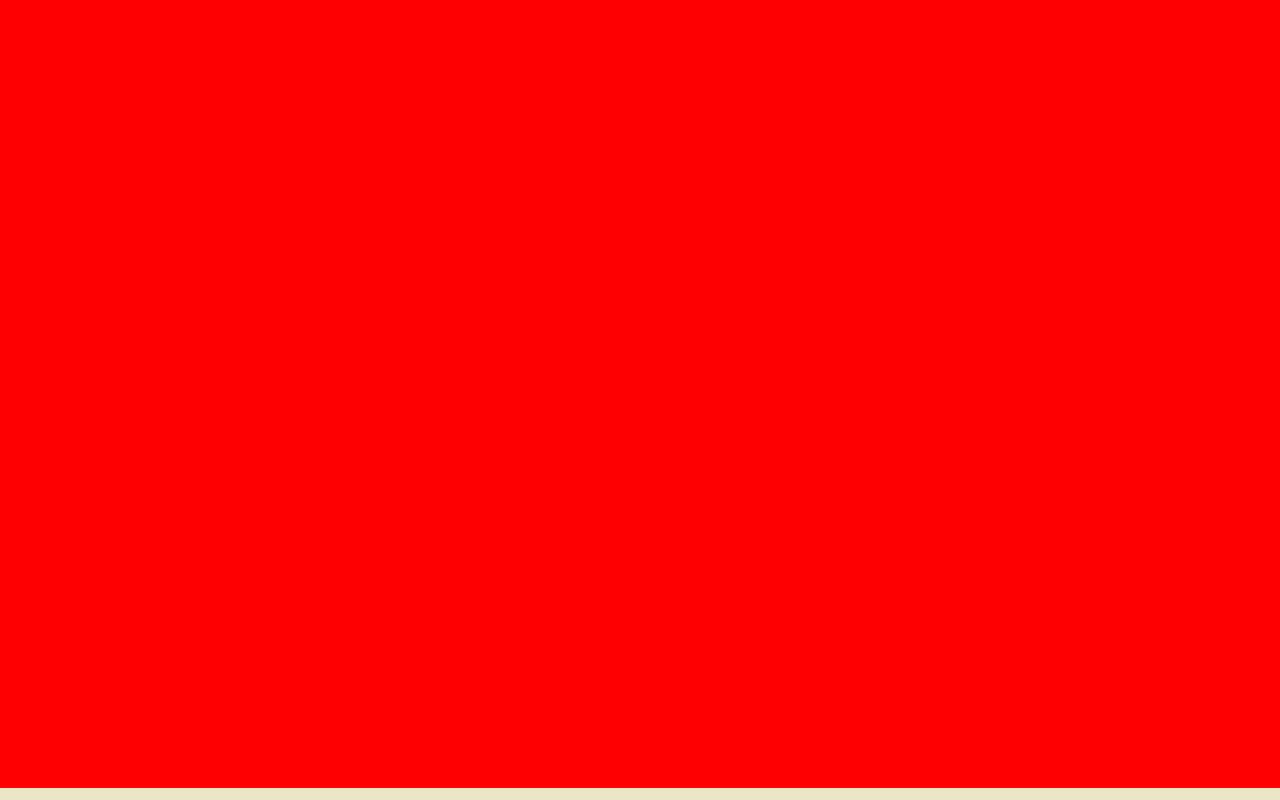
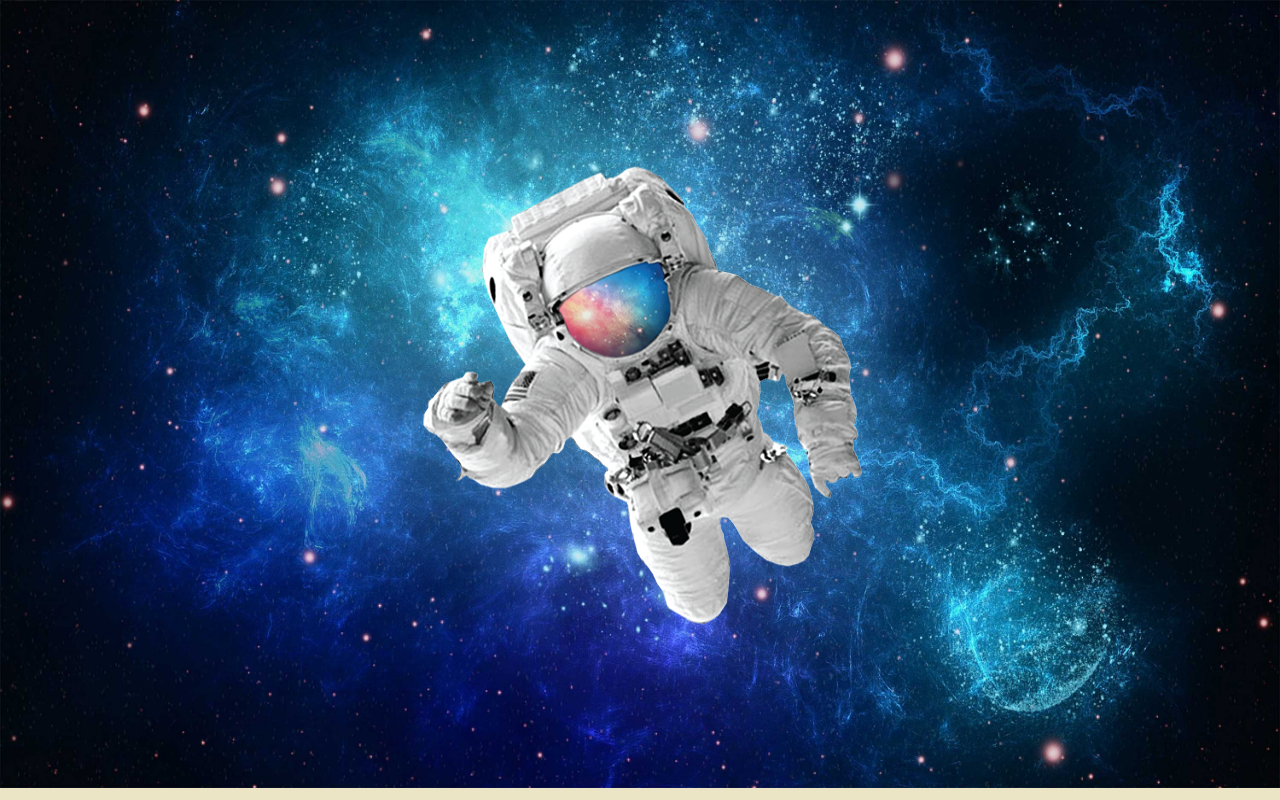
Before and after one commit to IGTag/01HTML-CSS, a plain HTML site: page desafios/d011/index.html in a window 1280 px wide. Drawn offline with Linux system fonts and the light colour scheme; files that its build step writes are made by us from their sources.

Commit message:
correção no desafio d011

```diff
--- a/desafios/d011/index.html
+++ b/desafios/d011/index.html
@@ -9,7 +9,7 @@
         @charset "UTF-8";
 
 #espaço{
-    background-image: url("../imagens/espaco.jpg");
+    background-image: url("./imagens/espaco.jpg");
     position: relative;
     background-color: red;
     height: 96vh;
@@ -18,7 +18,7 @@
 }
 
 #astronauta{
-    background-image: url("../imagens/astronauta.png");
+    background-image: url("./imagens/astronauta.png");
     background-color: transparent;
     position: absolute;
     width: 500px;
```
